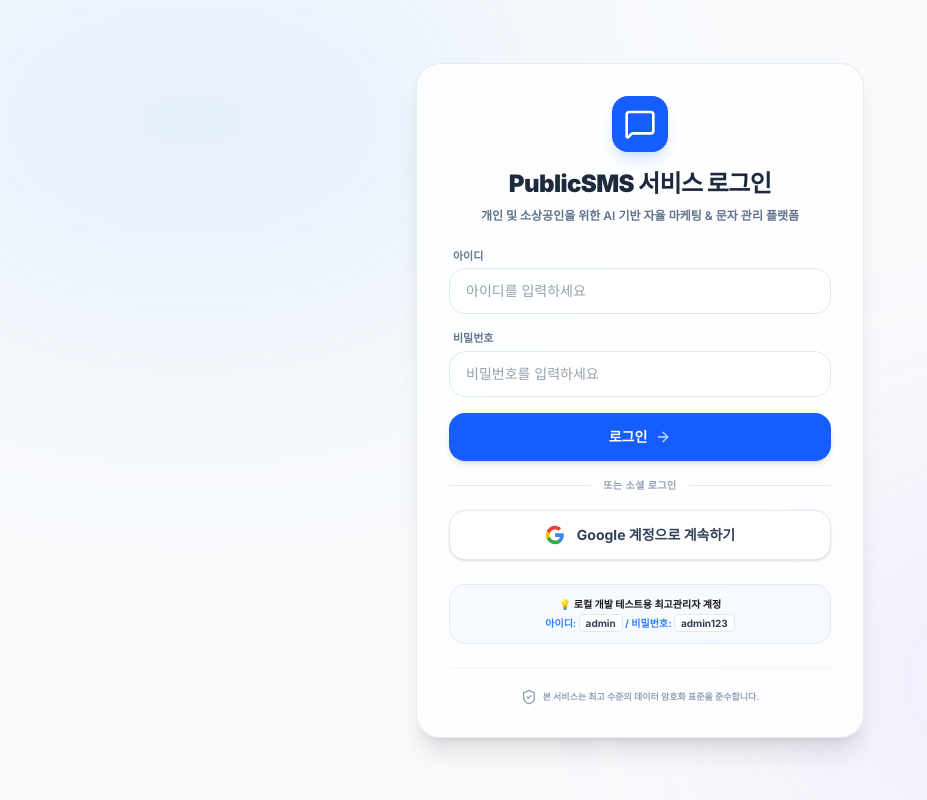
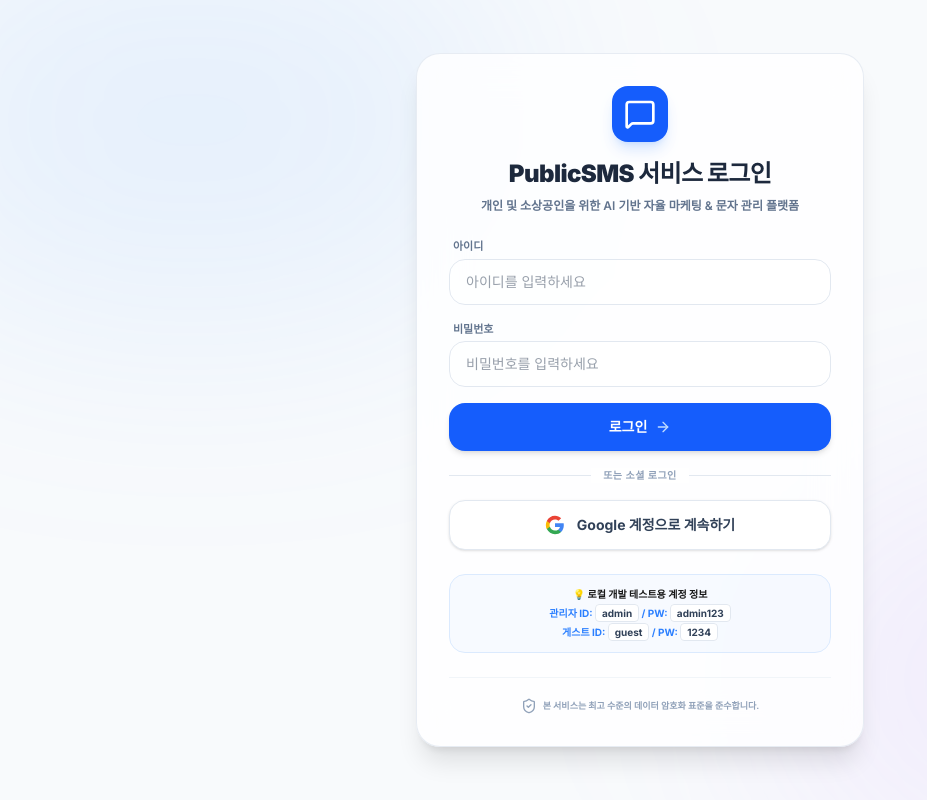
Before and after one commit to Charismagreat/egdesk-PublicSMS, a Next.js app: page /login in a window 1280 px wide. Shown: the whole page, without its empty margins (0-927 px from the left). Built offline with nearby package versions, Linux system fonts and the light colour scheme.

Commit message:
fix(auth): 최초 기동 시 데이터베이스 초기화(setupDatabase) 자동 수행 연동 및 로그인 크레덴셜 안내 보완

```diff
--- a/egdesk-helpers.ts
+++ b/egdesk-helpers.ts
@@ -2020,7 +2020,7 @@
 }
 
 /** Known API key names discovered at setup time from EGDesk AI Keys Manager */
-export const AI_KEY_NAMES = ['wonconductor'] as const;
+export const AI_KEY_NAMES = ['wonconduct'] as const;
 
 export type AiCallerCallOptions = {
   systemPrompt?: string;
@@ -2049,7 +2049,7 @@
     mimeType?: string;
   }>;
   /** Select a specific Google API key by name (as saved in EGDesk AI Keys Manager). Leave empty to use the default key. */
-  keyName?: 'wonconductor' | (string & {});
+  keyName?: 'wonconduct' | (string & {});
 };
 
 export type AiCallerModelDetails = {
--- a/src/app/api/auth/login/route.ts
+++ b/src/app/api/auth/login/route.ts
@@ -2,11 +2,19 @@
 import { queryTable } from '../../../../../egdesk-helpers';
 import bcrypt from 'bcryptjs';
 import { SignJWT } from 'jose';
+import { setupDatabase } from '@/lib/setup-db';
+
+let isDbInitialized = false;
 
 const JWT_SECRET = new TextEncoder().encode(process.env.JWT_SECRET || 'egdesk-super-secret-key');
 
 export async function POST(req: Request) {
   try {
+    if (!isDbInitialized) {
+      await setupDatabase();
+      isDbInitialized = true;
+    }
+
     const { username, password } = await req.json();
 
     if (!username || !password) {
--- a/src/app/login/page.tsx
+++ b/src/app/login/page.tsx
@@ -146,9 +146,14 @@
         </div>
 
         {/* 로컬 개발 테스트 편의를 위한 크레덴셜 정보 안내 영역 */}
-        <div className="mt-6 p-3 bg-blue-50/50 border border-blue-100 rounded-2xl text-center">
-          <p className="text-[10px] text-blue-750 font-bold">💡 로컬 개발 테스트용 최고관리자 계정</p>
-          <p className="text-[10px] text-blue-500 font-bold mt-1">아이디: <span className="font-mono text-slate-700 bg-white px-1.5 py-0.5 rounded border border-slate-200">admin</span> / 비밀번호: <span className="font-mono text-slate-700 bg-white px-1.5 py-0.5 rounded border border-slate-200">admin123</span></p>
+        <div className="mt-6 p-3 bg-blue-50/50 border border-blue-100 rounded-2xl text-center space-y-1">
+          <p className="text-[10px] text-blue-750 font-bold">💡 로컬 개발 테스트용 계정 정보</p>
+          <p className="text-[10px] text-blue-500 font-bold">
+            관리자 ID: <span className="font-mono text-slate-700 bg-white px-1.5 py-0.5 rounded border border-slate-200">admin</span> / PW: <span className="font-mono text-slate-700 bg-white px-1.5 py-0.5 rounded border border-slate-200">admin123</span>
+          </p>
+          <p className="text-[10px] text-blue-500 font-bold">
+            게스트 ID: <span className="font-mono text-slate-700 bg-white px-1.5 py-0.5 rounded border border-slate-200">guest</span> / PW: <span className="font-mono text-slate-700 bg-white px-1.5 py-0.5 rounded border border-slate-200">1234</span>
+          </p>
         </div>
 
         <div className="mt-6 pt-5 border-t border-slate-100 flex items-center justify-center gap-1.5 text-[9px] text-slate-400 font-bold">
```
